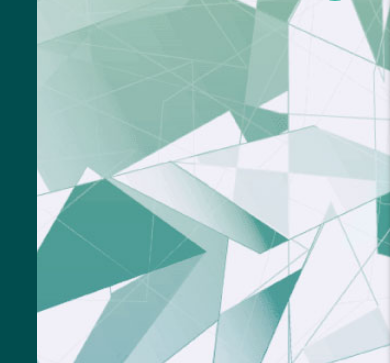
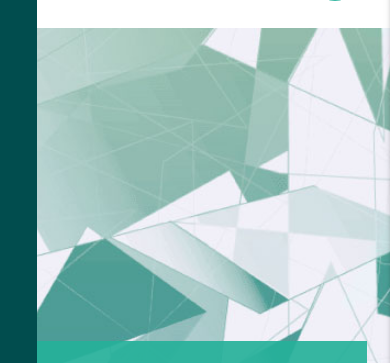
Before and after one commit to haluskua/flex-box-portfolio, a plain HTML site: page index.html in a window 390 px wide. Shown: the part 69-432 px from the top of the page. Drawn offline with Linux system fonts and the light colour scheme.

Commit message:
centered hero page

```diff
--- a/app.js
+++ b/app.js
@@ -2,7 +2,7 @@ const hamburgerContainer = document.querySelector('#header__main-nav');
 const hamburger = document.querySelector('.header__main-nav--hamburger');
 const links = document.querySelectorAll('.header__main-nav--links li ');
 
-// ad even listener
+// ad event listener
 
 hamburger.addEventListener('click', () => {
     hamburgerContainer.classList.toggle('clicked');
--- a/style.css
+++ b/style.css
@@ -301,6 +301,11 @@ div.work__card img:active {
     position: absolute;
   } */
 
+  section#showcase {
+    align-items: center;
+    margin-top: 6rem;
+  }
+
   nav#header__main-nav {
     width: 30rem;
     height: 100%;
```
